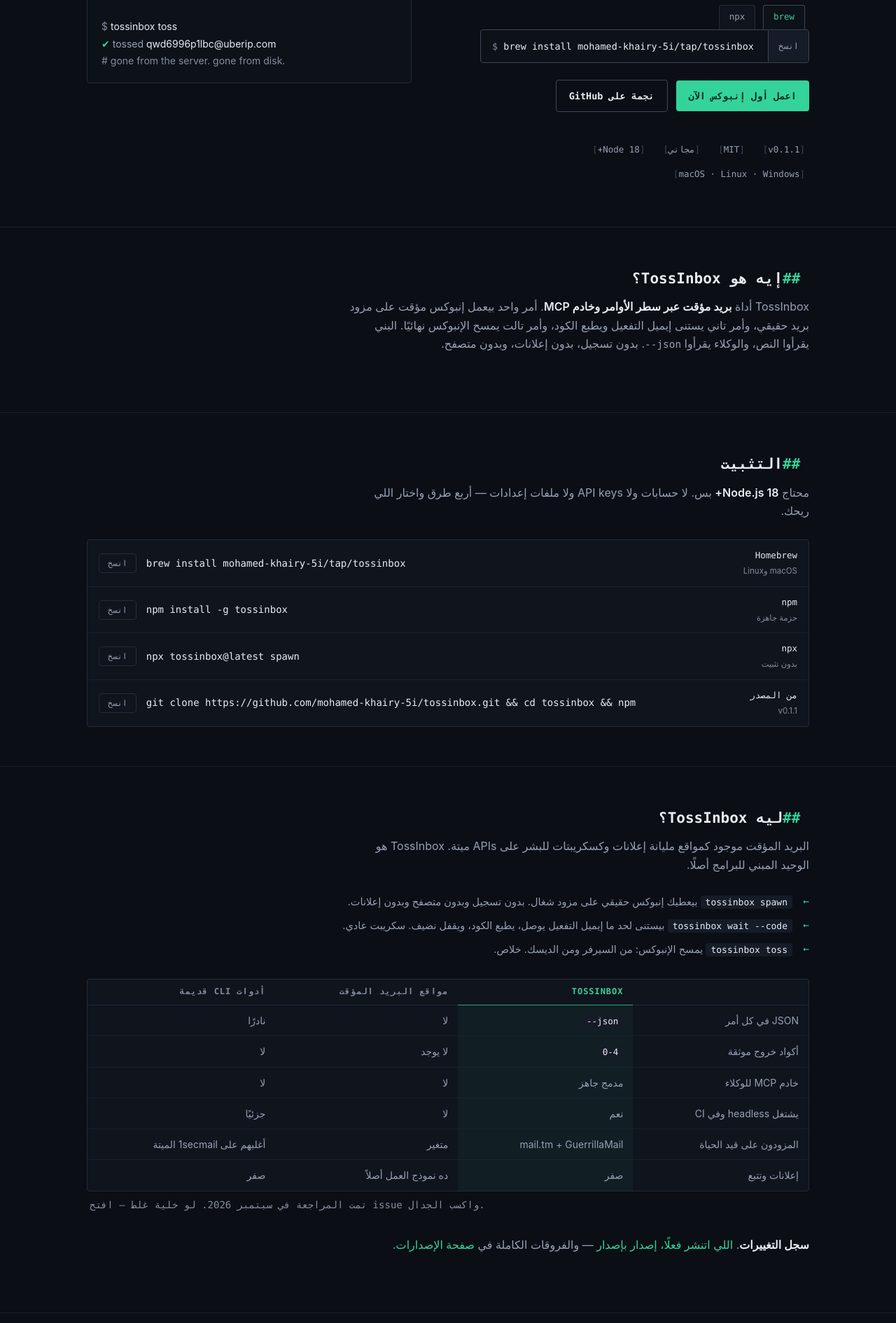
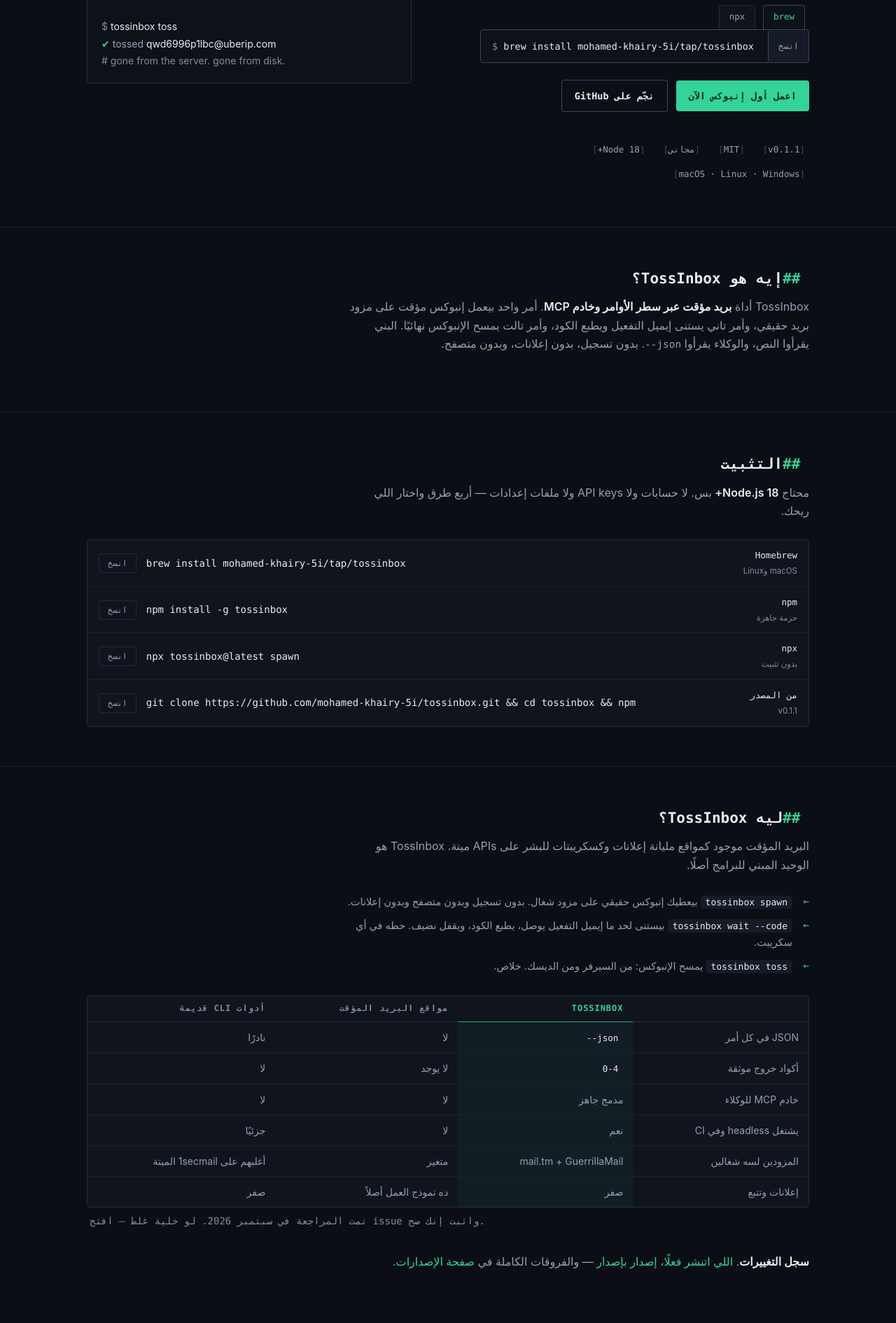
Before and after one commit to mohamed-khairy-5i/tossinbox, a website: page docs/ar/index.html in a window 1280 px wide. Shown: the part 429-2320 px from the top of the page at 70% size. Drawn offline with Linux system fonts and the light colour scheme.

Commit message:
site(ar): copy polish — idiomatic Egyptian phrasing over literal renderings
- نجمة على GitHub -> نجّم على GitHub (verb imperative, matches page voice)
- سكريبت عادي -> حطه في أي سكريبت (keeps the EN 'Script it.' call-to-action)
- المزودون على قيد الحياة -> المزودين لسه شغالين (drops stiff MSA in a colloquial page)
- اكسب الجدال -> اثبت إنك صح (natural phrasing, keeps the playfulness)
- ثمان صفحات -> ثماني صفحات (consistency with the docs-directory lead)

```diff
--- a/docs/ar/index.html
+++ b/docs/ar/index.html
@@ -94,7 +94,7 @@
         </div>
         <div class="cta">
           <a class="btn btn-primary" href="/ar/quickstart">اعمل أول إنبوكس الآن</a>
-          <a class="btn btn-ghost" href="https://github.com/mohamed-khairy-5i/tossinbox">نجمة على GitHub</a>
+          <a class="btn btn-ghost" href="https://github.com/mohamed-khairy-5i/tossinbox">نجّم على GitHub</a>
         </div>
       </div>
       <div class="term">
@@ -180,7 +180,7 @@
       TossInbox هو الوحيد المبني للبرامج أصلًا.</p>
       <ul class="facts">
         <li><code>tossinbox spawn</code> بيعطيك إنبوكس حقيقي على مزود شغال. بدون تسجيل وبدون متصفح وبدون إعلانات.</li>
-        <li><code>tossinbox wait --code</code> بيستنى لحد ما إيميل التفعيل يوصل، يطبع الكود، ويقفل نضيف. سكريبت عادي.</li>
+        <li><code>tossinbox wait --code</code> بيستنى لحد ما إيميل التفعيل يوصل، يطبع الكود، ويقفل نضيف. حطه في أي سكريبت.</li>
         <li><code>tossinbox toss</code> يمسح الإنبوكس: من السيرفر ومن الديسك. خلاص.</li>
       </ul>
       <div class="tbl-wrap" tabindex="0" role="region" aria-label="مقارنة بين TossInbox والبدائل">
@@ -191,12 +191,12 @@
             <tr><td class="prop">أكواد خروج موثقة</td><td><code>0-4</code></td><td class="desc">لا يوجد</td><td class="desc">لا</td></tr>
             <tr><td class="prop">خادم MCP للوكلاء</td><td class="desc">مدمج جاهز</td><td class="desc">لا</td><td class="desc">لا</td></tr>
             <tr><td class="prop">يشتغل headless وفي CI</td><td class="desc">نعم</td><td class="desc">لا</td><td class="desc">جزئيًا</td></tr>
-            <tr><td class="prop">المزودون على قيد الحياة</td><td class="desc">mail.tm + GuerrillaMail</td><td class="desc">متغير</td><td class="desc">أغلبهم على 1secmail الميتة</td></tr>
+            <tr><td class="prop">المزودين لسه شغالين</td><td class="desc">mail.tm + GuerrillaMail</td><td class="desc">متغير</td><td class="desc">أغلبهم على 1secmail الميتة</td></tr>
             <tr><td class="prop">إعلانات وتتبع</td><td class="desc">صفر</td><td class="desc">ده نموذج العمل أصلاً</td><td class="desc">صفر</td></tr>
           </tbody>
         </table>
       </div>
-      <p class="tbl-caption">تمت المراجعة في سبتمبر 2026. لو خلية غلط — افتح issue واكسب الجدال.</p>
+      <p class="tbl-caption">تمت المراجعة في سبتمبر 2026. لو خلية غلط — افتح issue واثبت إنك صح.</p>
 
       <p class="sec-lead sec-lead--changelog"><b>سجل التغييرات</b>. <a href="/changelog">اللي اتنشر فعلًا، إصدار بإصدار</a> — والفروقات الكاملة في <a href="https://github.com/mohamed-khairy-5i/tossinbox/releases">صفحة الإصدارات</a>.</p>
     </div>
@@ -226,10 +226,10 @@
   <!-- ============ END ============ -->
   <section class="end">
     <div class="wrap">
-      <p class="end-line">دي كل الحكاية. <span class="accent">الدليل ثمان صفحات.</span></p>
+      <p class="end-line">دي كل الحكاية. <span class="accent">والدليل ثماني صفحات.</span></p>
       <div class="cta">
         <a class="btn btn-primary" href="/ar/quickstart">افتح البداية السريعة</a>
-        <a class="btn btn-ghost" href="https://github.com/mohamed-khairy-5i/tossinbox">نجمة على GitHub</a>
+        <a class="btn btn-ghost" href="https://github.com/mohamed-khairy-5i/tossinbox">نجّم على GitHub</a>
       </div>
     </div>
   </section>
```
